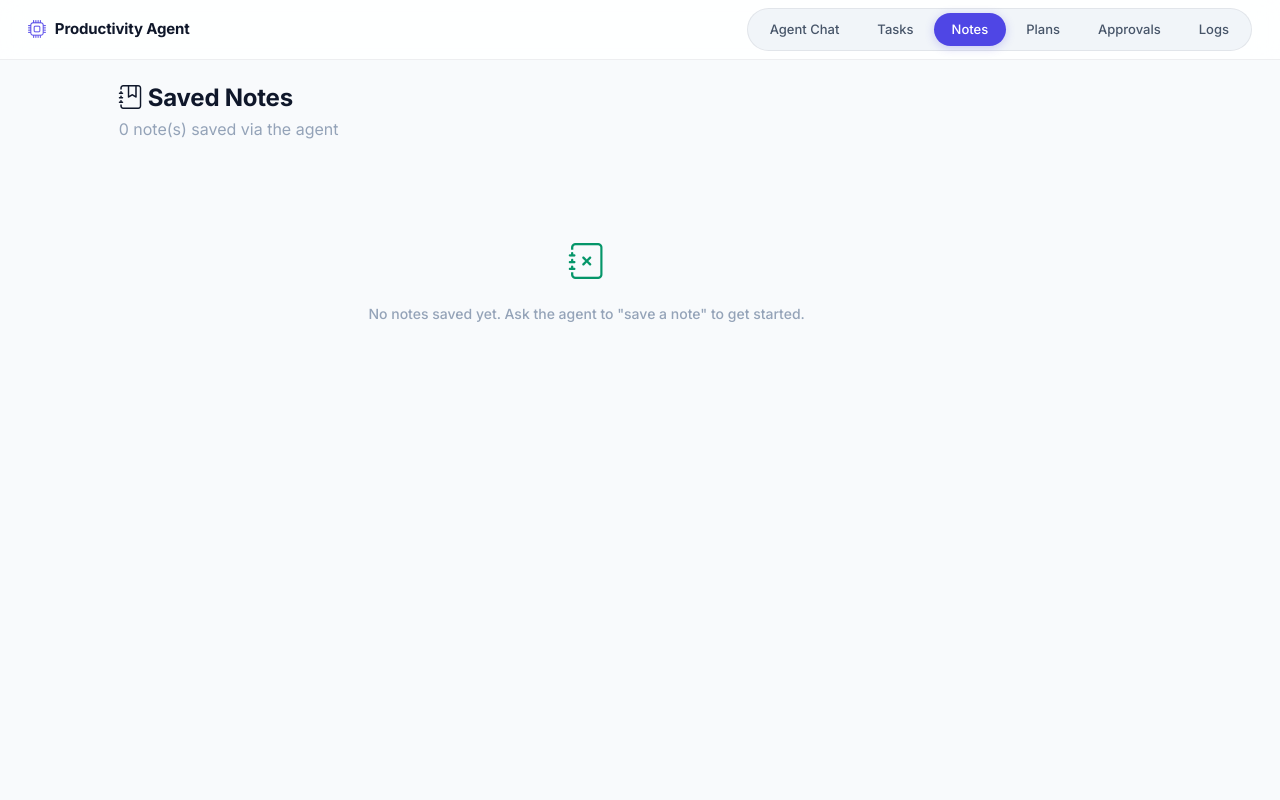
After one commit to alihaider25/Personal_productive_Agent_Followship2026, a Flask app: page /notes in a window 1280 px wide. The commit adds this page. Run offline with Flask 3, Linux system fonts and the light colour scheme.

Commit message:
Personal Productivity and Task Execution Agent

```diff
--- a/app.py
+++ b/app.py
@@ -4,6 +4,7 @@ from models.db_models import db
 from routes.logs_routes import logs_bp
 from routes.tasks_routes import tasks_bp
 from routes.plans_routes import plans_bp
+from routes.notes_routes import notes_bp
 def create_app():
     app = Flask(__name__)
     app.config.from_object(Config)
@@ -22,7 +23,7 @@ def create_app():
     app.register_blueprint(logs_bp)
     app.register_blueprint(tasks_bp)
     app.register_blueprint(plans_bp)
-
+    app.register_blueprint(notes_bp)
     return app
 
 app = create_app()
--- /dev/null
+++ b/routes/notes_routes.py
@@ -0,0 +1,10 @@
+from flask import Blueprint, render_template
+from models.db_models import Note
+
+notes_bp = Blueprint("notes_bp", __name__)
+
+
+@notes_bp.route("/notes")
+def notes_page():
+    notes = Note.query.order_by(Note.created_at.desc()).all()
+    return render_template("notes.html", notes=notes)
--- a/static/css/style.css
+++ b/static/css/style.css
@@ -629,3 +629,26 @@ h4 { font-weight: 700; letter-spacing: -0.01em; }
     margin-right: 8px;
     font-variant-numeric: tabular-nums;
 }
+/* ===== Agent status indicator ===== */
+.agent-status { display: flex; align-items: center; }
+.agent-status-item {
+    display: inline-flex;
+    align-items: center;
+    gap: 8px;
+    font-size: 13px;
+    font-weight: 500;
+    color: var(--text-secondary);
+    animation: statusFade 0.3s var(--ease);
+}
+.agent-status-item i { color: var(--primary); font-size: 14px; animation: statusPulse 1.2s infinite ease-in-out; }
+.agent-status-item.status-done i { color: var(--green); animation: none; }
+@keyframes statusFade { from { opacity: 0; transform: translateY(3px); } to { opacity: 1; transform: translateY(0); } }
+@keyframes statusPulse { 0%, 100% { opacity: 1; } 50% { opacity: 0.4; } }
+
+/* ===== Error bubble ===== */
+.error-bubble {
+    background: var(--red-soft) !important;
+    border-color: rgba(220, 38, 38, 0.25) !important;
+    color: #991B1B !important;
+}
+.error-bubble i { color: var(--red); margin-right: 6px; }
--- a/templates/base.html
+++ b/templates/base.html
@@ -20,6 +20,7 @@
         <div class="pill-nav">
             <a href="/" class="pill {{ 'active' if request.path == '/' else '' }}">Agent Chat</a>
             <a href="/tasks" class="pill {{ 'active' if request.path == '/tasks' else '' }}">Tasks</a>
+            <a href="/notes" class="pill {{ 'active' if request.path == '/notes' else '' }}">Notes</a>
             <a href="/plans" class="pill {{ 'active' if request.path == '/plans' else '' }}">Plans</a>
             <a href="/approvals" class="pill {{ 'active' if request.path == '/approvals' else '' }}">
                 Approvals <span id="approval-badge" class="badge-count d-none"></span>
--- /dev/null
+++ b/templates/notes.html
@@ -0,0 +1,33 @@
+{% extends "base.html" %}
+{% block title %}Notes{% endblock %}
+
+{% block content %}
+<div class="container-fluid page-scroll">
+    <div class="row mt-4">
+        <div class="col-md-9 offset-md-1">
+            <h4 class="mb-1"><i class="bi bi-journal-bookmark"></i> Saved Notes</h4>
+            <p class="text-muted mb-4">{{ notes|length }} note(s) saved via the agent</p>
+
+            {% if notes %}
+            <div class="task-card-grid">
+                {% for n in notes %}
+                <div class="task-card status-border-completed">
+                    <div class="task-card-title">{{ n.title }}</div>
+                    <div class="task-card-desc">{{ n.content }}</div>
+                    <div class="task-card-meta">
+                        <div class="meta-row"><i class="bi bi-hash"></i> Note #{{ n.id }}</div>
+                        <div class="meta-row"><i class="bi bi-clock-history"></i> {{ n.created_at.strftime('%b %d, %Y %H:%M') }}</div>
+                    </div>
+                </div>
+                {% endfor %}
+            </div>
+            {% else %}
+            <div class="empty-state">
+                <i class="bi bi-journal-x"></i>
+                <p>No notes saved yet. Ask the agent to "save a note" to get started.</p>
+            </div>
+            {% endif %}
+        </div>
+    </div>
+</div>
+{% endblock %}
```
Also changed, not shown: static/js/agent.js (+49 -4 lines).
